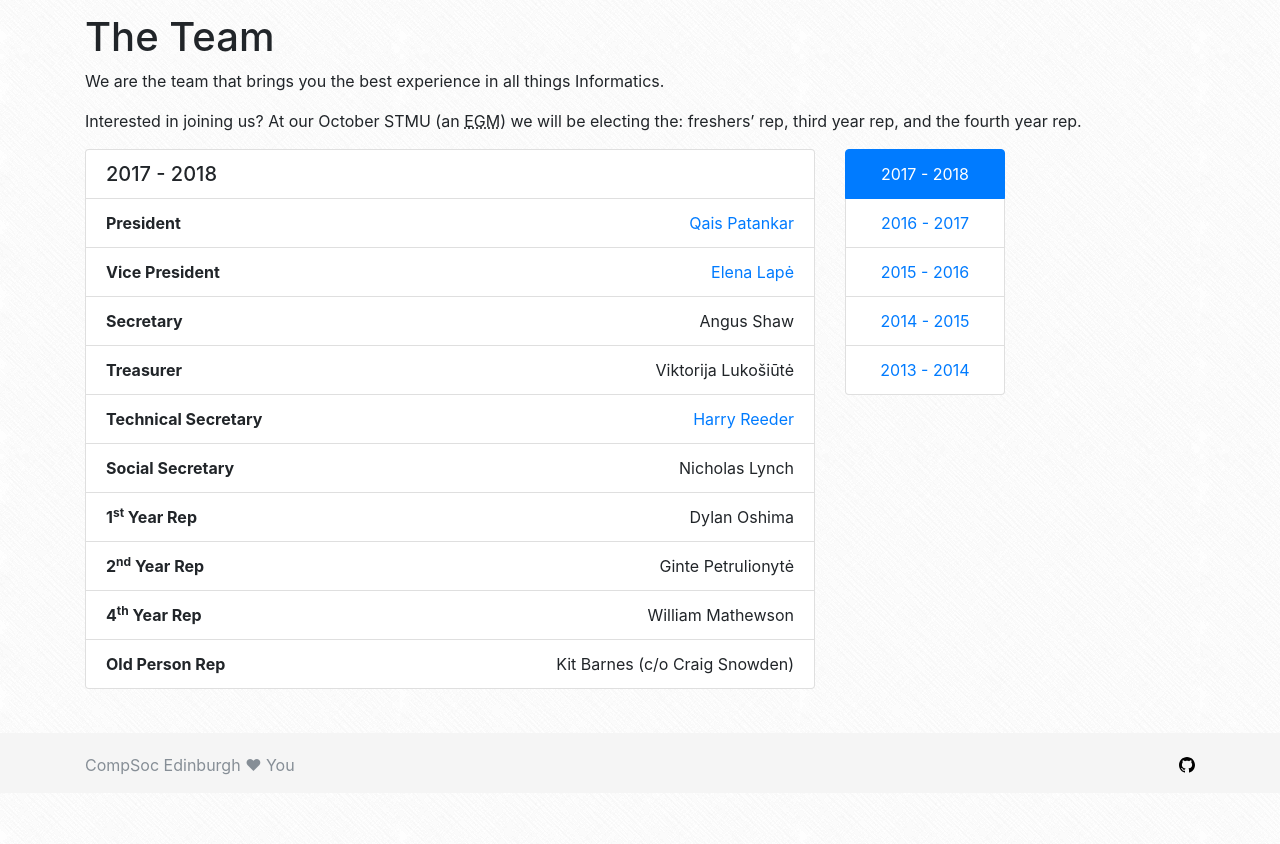
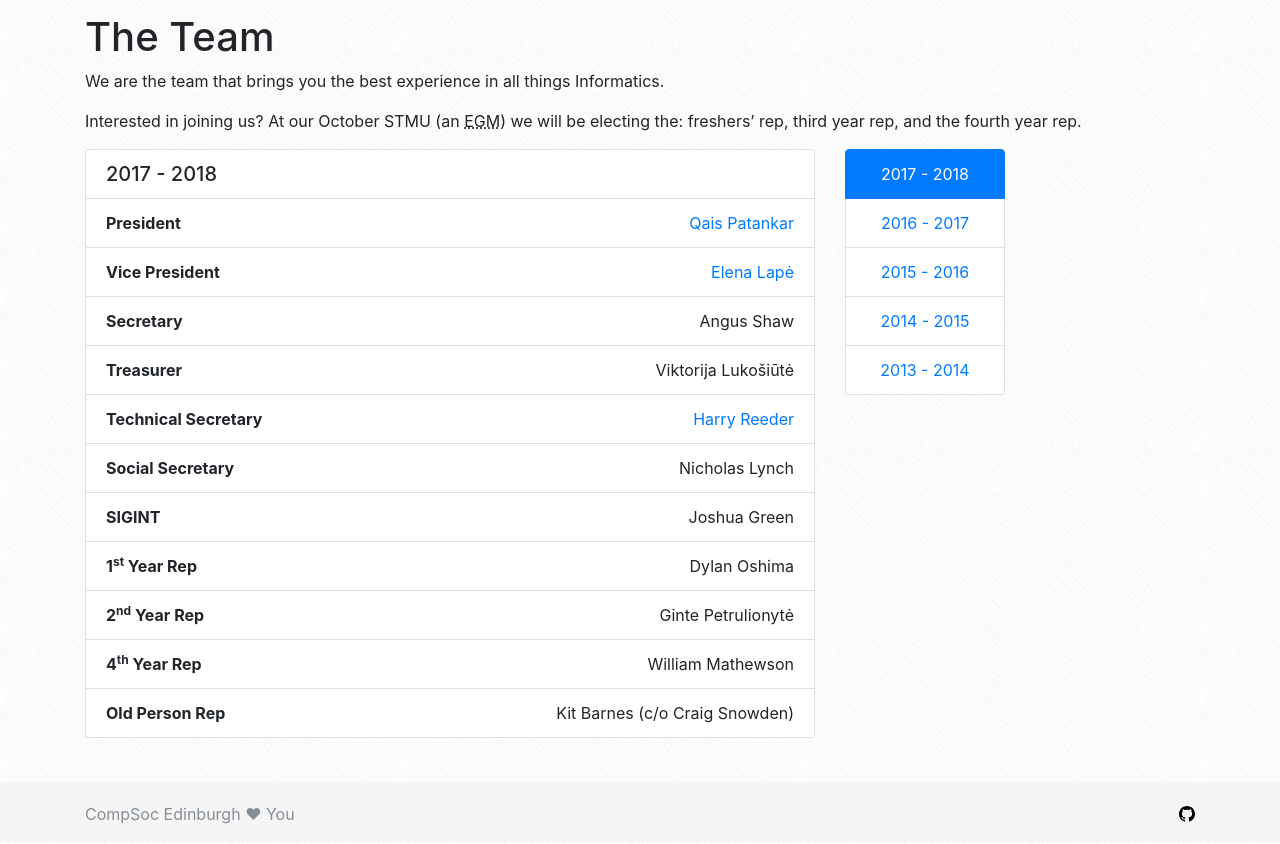
Before and after one commit to compsoc-edinburgh/website, a Jekyll site: the page built from _pages/team.md, in a window 1280 px wide. Shown: the part 346-1190 px from the top of the page. Built offline with Jekyll 4.4.1, drawn with Linux system fonts in a browser that asks for light colours; nearby versions of some CDN libraries; before the commit the page ends 1141 px from its top, so only the background shows below that.

Commit message:
add sigint

```diff
--- a/_data/committee/2017-2018.yml
+++ b/_data/committee/2017-2018.yml
@@ -21,6 +21,9 @@ members:
   - name: Nicholas Lynch
     role: Social Secretary
 
+  - name: Joshua Green
+    role: SIGINT
+
   - name: Dylan Oshima
     role: 1<sup>st</sup> Year Rep
 
```
